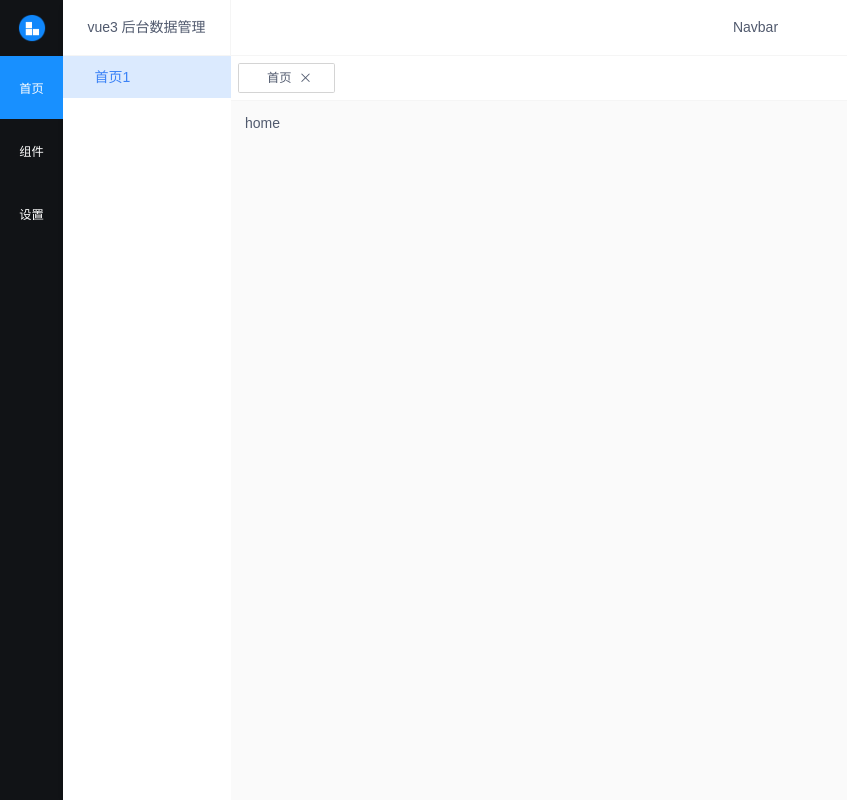
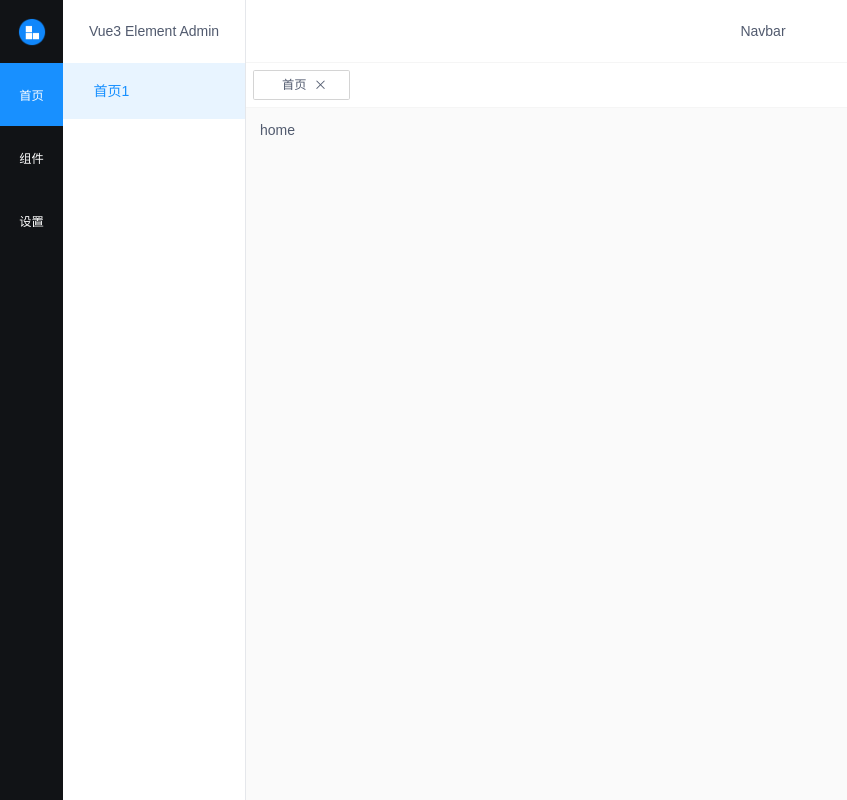
Before and after one commit to ljxyaly/vue3-element-admin, a Vue app: page /#/home in a window 1280 px wide. Shown: the whole page, without its empty margins (0-847 px from the left). Built offline with nearby package versions, Linux system fonts and the light colour scheme; a small style sheet from the web is missing.

Commit message:
编辑sidebar

```diff
--- a/src/layout/components/Aside.vue
+++ b/src/layout/components/Aside.vue
@@ -1,120 +1,51 @@
 <template>
-  <!-- <el-menu
-    router
-    default-active="route.path"
-    class="text-sm"
-    @open="handleOpen"
-    @close="handleClose">
-    <div v-for="(item, index) in getInnerMenu" :key="index"> -->
+  <div class="aside border-r">
+    <div class="flex justify-center items-center h-18">Vue3 Element Admin</div>
+    <el-scrollbar>
+      <el-menu router default-active="route.path" class="w-52 border-none">
+        <div v-for="(item, index) in layoutStore.aside.menu" :key="index">
           <!-- 单级无children -->
-  <!-- <div v-if="!item.children || item.children.length === 0">
-        <el-menu-item :index="item.path">
-          <i class="iconfont" :class="[item.meta.icon]" />
+          <div v-if="!item.children || item.children.length === 0">
+            <el-menu-item
+              :index="item.path"
+              :class="{ active: item.path === layoutStore.route.currentPath }"
+            >
+              <i class="iconfont mr-3" :class="[item.meta.icon]" />
               <template #title>{{ item.meta.title }}</template>
             </el-menu-item>
-      </div> -->
+          </div>
           <!-- 单级有children -->
-  <!-- <div v-if="item.children && item.children.length === 1">
-        <el-menu-item :index="item.children[0].path">
-          <i class="iconfont" :class="[item.children[0].meta.icon]" />
+          <div v-if="item.children && item.children.length === 1">
+            <el-menu-item
+              :index="item.children[0].path"
+              :class="{
+                active: item.children[0].path === layoutStore.route.currentPath,
+              }"
+            >
+              <i class="iconfont mr-3" :class="[item.children[0].meta.icon]" />
               <template #title>{{ item.children[0].meta.title }}</template>
             </el-menu-item>
-      </div> -->
+          </div>
           <!-- 多级 -->
-  <!-- <div v-if="item.children && item.children.length > 1">
+          <div v-if="item.children && item.children.length > 1">
             <el-submenu :index="item.path">
               <template #title>
-            <i class="iconfont" :class="[item.meta.icon]" />
+                <i class="iconfont mr-3" :class="[item.meta.icon]" />
                 <span>{{ item.meta.title }}</span>
               </template>
-          <el-menu-item v-for="(subItem, subIndex) in item.children" :key="subIndex" :index="subItem.path">{{ subItem.meta.title }}</el-menu-item>
+              <el-menu-item
+                v-for="(subItem, subIndex) in item.children"
+                :key="subIndex"
+                :index="subItem.path"
+                :class="{
+                  active: subItem.path === layoutStore.route.currentPath,
+                }"
+                >{{ subItem.meta.title }}</el-menu-item
+              >
             </el-submenu>
           </div>
         </div>
-  </el-menu> -->
-  <div class="h-full w-48 shadow-md">
-    <div
-      class="
-        h-16
-        flex flex-col
-        items-center
-        justify-center
-        border-b border-gray-100 border-r
-      "
-    >
-      vue3 后台数据管理
-    </div>
-    <el-scrollbar>
-      <div v-for="(item, index) in getMenu" :key="index">
-        <!-- 单级 -->
-        <div v-if="!item.children || item.children.length === 0">
-          <div
-            class="
-              pl-6
-              pr-6
-              flex
-              items-center
-              justify-start
-              h-12
-              cursor-pointer
-              transition-all
-              hover:text-blue-600
-            "
-            :class="{
-              'text-blue-500': item.path === route.path,
-              'bg-blue-100': item.path === route.path,
-            }"
-            @click="toPage(item)"
-          >
-            <i class="iconfont mr-3" :class="[item.meta.icon]" />
-            <span>{{ item.meta.title }}</span>
-          </div>
-        </div>
-        <!-- 多级 -->
-        <div v-if="item.children && item.children.length > 1">
-          <el-collapse>
-            <el-collapse-item>
-              <template #title>
-                <div
-                  class="
-                    pl-6
-                    pr-6
-                    flex
-                    items-center
-                    justify-start
-                    h-12
-                    cursor-pointer
-                    transition-all
-                    hover:text-blue-600
-                  "
-                >
-                  <i class="iconfont mr-3" :class="[item.meta.icon]" />
-                  <span>{{ item.meta.title }}</span>
-                </div>
-              </template>
-              <div
-                v-for="(subItem, subIndex) in item.children"
-                :key="subIndex"
-                class="
-                  pl-6
-                  pr-6
-                  flex
-                  items-center
-                  justify-start
-                  h-12
-                  cursor-pointer
-                  transition-all
-                  hover:text-blue-500
-                "
-                @click="toPage(subItem)"
-              >
-                <i class="iconfont mr-3" :class="[subItem.meta.icon]" />
-                <span>{{ subItem.meta.title }}</span>
-              </div>
-            </el-collapse-item>
-          </el-collapse>
-        </div>
-      </div>
+      </el-menu>
     </el-scrollbar>
   </div>
 </template>
@@ -129,23 +60,31 @@ const route = useRoute();
 const router = useRouter();
 const layoutStore = useLayoutStore();
 
-// 获取aside菜单
-const getMenu = computed(() => {
-  const arr = routes.filter((item) => {
-    return item.children.some((subItem) => {
-      return subItem.path === route.path;
-    });
-  });
-  return arr.length === 1 ? arr[0].children : [];
-});
-
 function toPage(item) {
-  router.push({ path: item.redirect || item.path })
+  router.push({ path: item.redirect || item.path });
 }
-
 </script>
 
 
 
-<style>
+<style lang="postcss" scoped>
+.el-menu {
+  overflow-x: hidden;
+  .el-menu-item{
+    &.active {
+      background-color: #e8f4ff;
+      color: #1890ff;
+      i {
+        color: #1890ff;
+      }
+    }
+    &:hover{
+      background-color: #e8f4ff;
+      color: #1890ff;
+      i {
+        color: #1890ff;
+      }
+    }
+  }
+}
 </style>
--- a/src/layout/components/Navbar.vue
+++ b/src/layout/components/Navbar.vue
@@ -1,5 +1,5 @@
 <template>
-  <div class="h-16 flex items-center justify-center border-b border-gray-100 bg-white">
+  <div class="h-18 flex items-center justify-center border-b border-gray-100 bg-white">
     Navbar
   </div>
 </template>
--- a/src/layout/components/Sidebar.vue
+++ b/src/layout/components/Sidebar.vue
@@ -1,6 +1,6 @@
 <template>
-  <div class="sidebar_left h-full w-18">
-    <div class="logo_wrap h-16 flex flex-col items-center justify-center">
+  <div class="sidebar h-full w-18">
+    <div class="logo_wrap h-18 flex flex-col items-center justify-center">
       <img src="/logo.png" class="w-8" />
     </div>
     <el-scrollbar>
@@ -59,16 +59,11 @@ function toPage(item) {
 </script>
 
 <style lang="postcss" scoped>
-.sidebar_left {
-  /* background: linear-gradient(90deg, #ecf0f8, #000); */
+.sidebar {
   background: #111316;
   color: #fff;
   .item.active {
     background: #1890ff;
   }
 }
-.sidebar_right {
-  background: #fff;
-  /* color: #fff; */
-}
 </style>
--- a/src/main.js
+++ b/src/main.js
@@ -1,6 +1,7 @@
 import { createApp } from 'vue'
 import App from './App.vue'
 import router from '@/router'
+import { routes } from '@/router'
 import ElementPlus from 'element-plus'
 import '/element-variables.scss'
 import { createPinia } from 'pinia'
@@ -14,6 +15,30 @@ arr.use(router).use(pinia).use(ElementPlus).mount('#app')
 
 router.beforeEach((to, from, next) => {
   const layoutStore = useLayoutStore(pinia)
-  console.log(layoutStore.sidebar.collapse)
+  let routeChildren = []
+  routes.map((item) => {
+    if (item.path === to.path || item.redirect === to.path) {
+      routeChildren = item.children
+      return
+    }
+    if (item.children && Array.isArray(item.children)) {
+      item.children.map(item1 => {
+        if (item1.path === to.path || item1.redirect === to.path) {
+          routeChildren = item.children
+          return
+        }
+        if (item1.children && Array.isArray(item1.children)) {
+          item1.children.map(item2 => {
+            if (item2.path === to.path || item2.redirect === to.path) {
+              routeChildren = item.children
+              return
+            }
+          })
+        }
+      })
+    }
+  })
+  layoutStore.updateAsideMenu(routeChildren)
+  layoutStore.updateRouteCurrentPath(to.path)
   next()
 })
--- a/src/router/index.js
+++ b/src/router/index.js
@@ -35,16 +35,17 @@ export const routes = [
       },
       {
         path: '/comp/index3',
+        redirect: '/comp/index3/index1',
         component: EmptyLayout,
         meta: { title: '组件3', icon: 'icon-dash-board' },
         children: [
           {
-            path: '/comp/index3',
+            path: '/comp/index3/index1',
             component: () => import('@/views/comp/index3.vue'),
             meta: { title: '组件3', icon: 'icon-dash-board' }
           },
           {
-            path: '/comp/index4',
+            path: '/comp/index3/index2',
             component: () => import('@/views/comp/index4.vue'),
             meta: { title: '组件4', icon: 'icon-dash-board' }
           }
@@ -52,6 +53,7 @@ export const routes = [
       },
       {
         path: '/comp/index5',
+        component: EmptyLayout,
         meta: { title: '组件5', icon: 'icon-dash-board' },
         children: [
           {
--- a/src/store/layout.js
+++ b/src/store/layout.js
@@ -3,9 +3,12 @@ import { defineStore } from 'pinia'
 export const useLayoutStore = defineStore({
   id: 'layout',
   state: () => ({
-    sidebar: {
-      // 折叠状态
-      collapse: false
+    layout: 'default',
+    aside: {
+      menu: [],
+    },
+    route: {
+      currentPath: ''
     }
   }),
   getters: {
@@ -14,8 +17,11 @@ export const useLayoutStore = defineStore({
     },
   },
   actions: {
-    switchSidebarCollapse() {
-      this.sidebar.collapse = !this.sidebar.collapse
+    updateAsideMenu(data) {
+      this.aside.menu = data
+    },
+    updateRouteCurrentPath(path) {
+      this.route.currentPath = path
     }
   }
 })
```
Lines whose indentation alone changed are shown as unchanged.
